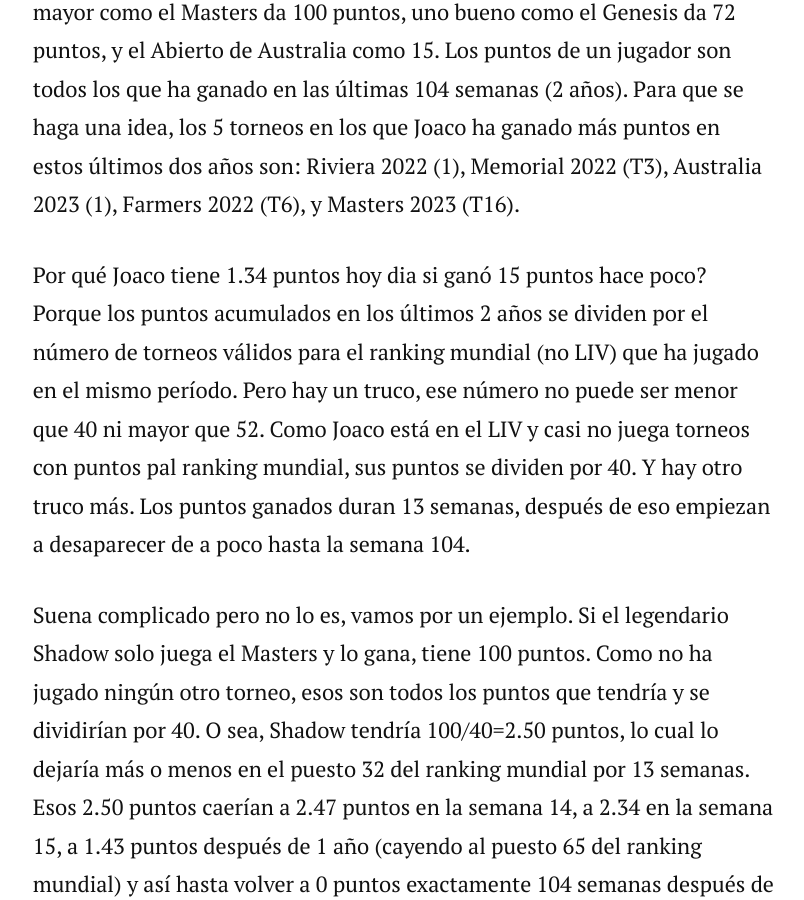
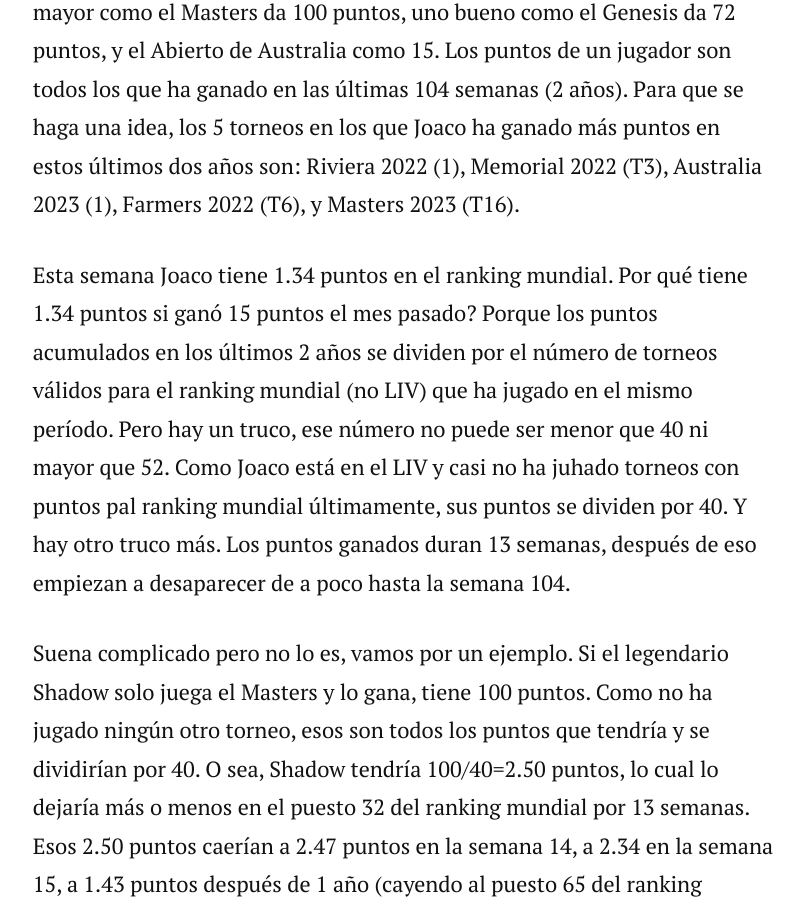
Before and after one commit to fdcgolf/fdcgolf.github.io, a Jekyll site: the page built from _posts/2024-01-17-joaco-masters.markdown, in a window 1280 px wide and 900 px high, scrolled down 2038 px. Shown: the whole window, without its empty margins (236-1040 px from the left). Built offline with Jekyll 4.4.1, drawn with Linux system fonts in a browser that asks for light colours; nearby versions of some CDN libraries; comment, search, counter and statistics services are not loaded; some of the changed text lies outside the part shown.

Commit message:
Update 2024-01-17-joaco-masters.markdown

```diff
--- a/_posts/2024-01-17-joaco-masters.markdown
+++ b/_posts/2024-01-17-joaco-masters.markdown
@@ -13,7 +13,7 @@ Es la única opción que le queda. El 2023 estuvo a dos palos de clasificar dire
 
 Qué tiene que pasar para que Joaco quede top 50 de aquí a fines de Marzo? Acumular al menos 1.90 puntos del ranking mundial. Para entender este número tenemos que explicarles como funcionan los puntitos. Los jugadores suman puntos cada torneo que juegan. Ganar un campeonato mayor como el Masters da 100 puntos, uno bueno como el Genesis da 72 puntos, y el Abierto de Australia como 15. Los puntos de un jugador son todos los que ha ganado en las últimas 104 semanas (2 años). Para que se haga una idea, los 5 torneos en los que Joaco ha ganado más puntos en estos últimos dos años son: Riviera 2022 (1), Memorial 2022 (T3), Australia 2023 (1), Farmers 2022 (T6), y Masters 2023 (T16).
 
-Por qué Joaco tiene 1.34 puntos hoy dia si ganó 15 puntos hace poco? Porque los puntos acumulados en los últimos 2 años se dividen por el número de torneos válidos para el ranking mundial (no LIV) que ha jugado en el mismo período. Pero hay un truco, ese número no puede ser menor que 40 ni mayor que 52. Como Joaco está en el LIV y casi no juega torneos con puntos pal ranking mundial, sus puntos se dividen por 40. Y hay otro truco más. Los puntos ganados duran 13 semanas, después de eso empiezan a desaparecer de a poco hasta la semana 104.
+Esta semana Joaco tiene 1.34 puntos en el ranking mundial. Por qué tiene 1.34 puntos si ganó 15 puntos el mes pasado? Porque los puntos acumulados en los últimos 2 años se dividen por el número de torneos válidos para el ranking mundial (no LIV) que ha jugado en el mismo período. Pero hay un truco, ese número no puede ser menor que 40 ni mayor que 52. Como Joaco está en el LIV y casi no ha juhado torneos con puntos pal ranking mundial últimamente, sus puntos se dividen por 40. Y hay otro truco más. Los puntos ganados duran 13 semanas, después de eso empiezan a desaparecer de a poco hasta la semana 104.
 
 Suena complicado pero no lo es, vamos por un ejemplo. Si el legendario Shadow solo juega el Masters y lo gana, tiene 100 puntos. Como no ha jugado ningún otro torneo, esos son todos los puntos que tendría y se dividirían por 40. O sea, Shadow tendría 100/40=2.50 puntos, lo cual lo dejaría más o menos en el puesto 32 del ranking mundial por 13 semanas. Esos 2.50 puntos caerían a 2.47 puntos en la semana 14, a 2.34 en la semana 15, a 1.43 puntos después de 1 año (cayendo al puesto 65 del ranking mundial) y así hasta volver a 0 puntos exactamente 104 semanas después de haber ganado en Augusta. Joaco ahora está perdiendo todas las semanas los puntos ganados en 4 de esos 5 campeonatos que mencionamos.
 
@@ -21,6 +21,6 @@ Como esta semana Joaco tiene 1.34 puntos promedio (53.7 puntos totales), usted p
 
 Como se sacan 28 puntos totales de acá a fines de Marzo? Las combinaciones son muchas. Una factible podría ser ganando esta semana en Dubai. El año pasado Rory ganó y sacó 29.5 puntos totales. Un segundo lugar da 17.7 puntos. Otros campeonatos del Tour Europeo dan más o menos 8 puntos por un top 3, 4 puntos por un 4to-5to lugar, y 2 puntos por terminar 10mo. O sea Joaco podria clasificar saliendo 2do en esta semana y despues con un top 3 en otro torneo del Tour Europeo. Si lo veremos en más de dos torneos con puntos para el ranking mundial antes del Masters está por verse.
 
-Atentamente,.
+Atentamente,
 
 Ingenieros de Wuhan
```
